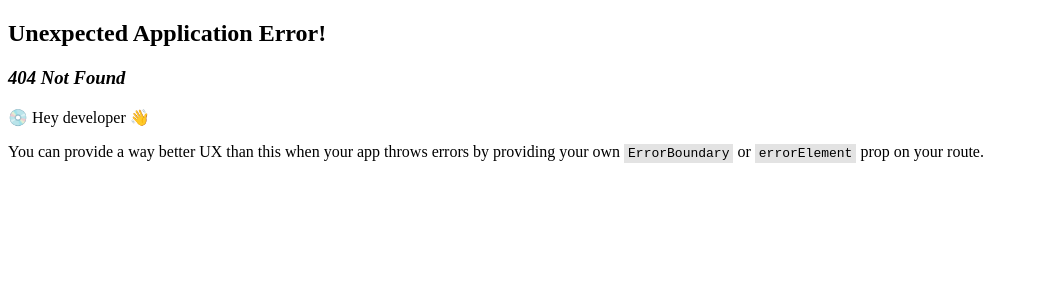
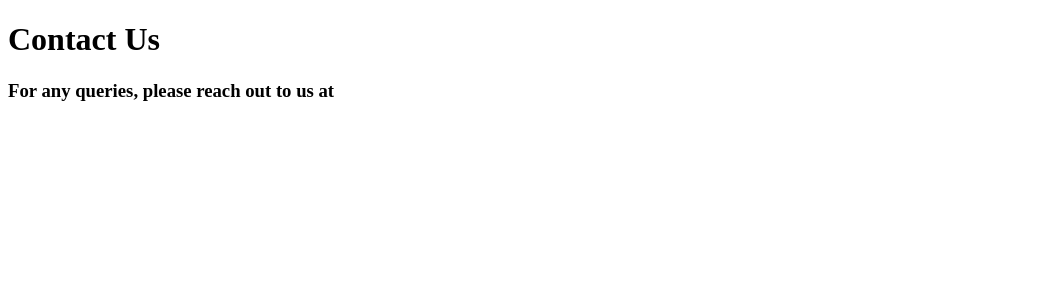
Before and after one commit to neutrino-ashutosh/LearnReact, a React (Vite) app: page /contact in a window 1280 px wide. Before the commit this address had no page. Shown: the top 300 px of the page, without its empty margins (0-1039 px from the left). Built offline with nearby package versions, Linux system fonts and the light colour scheme.

Commit message:
added useRouteError and router paths

```diff
--- a/src/App.js
+++ b/src/App.js
@@ -3,6 +3,8 @@ import ReactDOM from 'react-dom/client';
 import Header from './components/Header.js';
 import Body from './components/Body.js';
 import About from './components/About.js';
+import Contact from './components/Contact.js';
+import Error from './components/Error.js';
 import { createBrowserRouter, RouterProvider } from "react-router-dom";
 
 const AppLayout = ()=> {
@@ -17,11 +19,16 @@ const AppLayout = ()=> {
 const appRouter = createBrowserRouter([
     {
         path: "/",
-        element: <AppLayout/>
+        element: <AppLayout/>,
+        errorElement: <Error />
     },
     {
         path: "/about",
         element: <About/>
+    },
+    {
+        path: "/contact",
+        element: <Contact/>
     }
 ]);
 
--- /dev/null
+++ b/src/components/Contact.js
@@ -0,0 +1,10 @@
+const Contact = () => {
+  return (
+    <div>
+      <h1>Contact Us</h1>
+      <h3>For any queries, please reach out to us at</h3>
+    </div>
+  );
+};
+
+export default Contact;
--- /dev/null
+++ b/src/components/Error.js
@@ -0,0 +1,16 @@
+import { useRouteError } from "react-router-dom";
+
+const Error = () => {
+  const err = useRouteError();
+  console.log(err);
+
+  return (
+    <div>
+      <h1> OOPs</h1>
+      <h3> Something went wrong !!! </h3>
+      <h3> {err.status}:{err.statusText} </h3>
+    </div>
+  );
+};
+
+export default Error;
```
